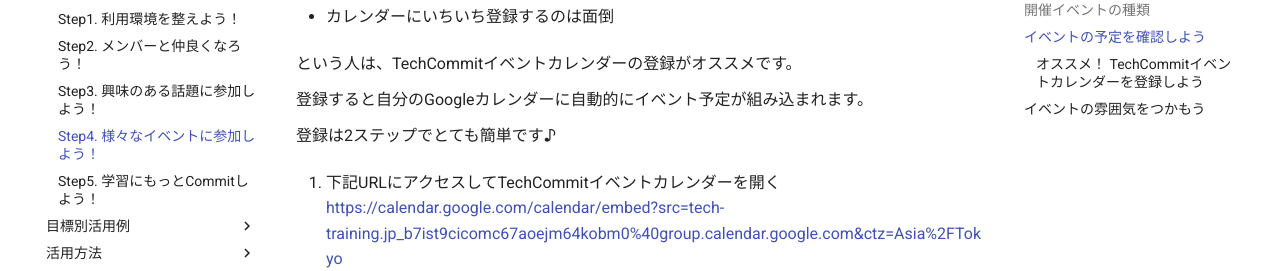
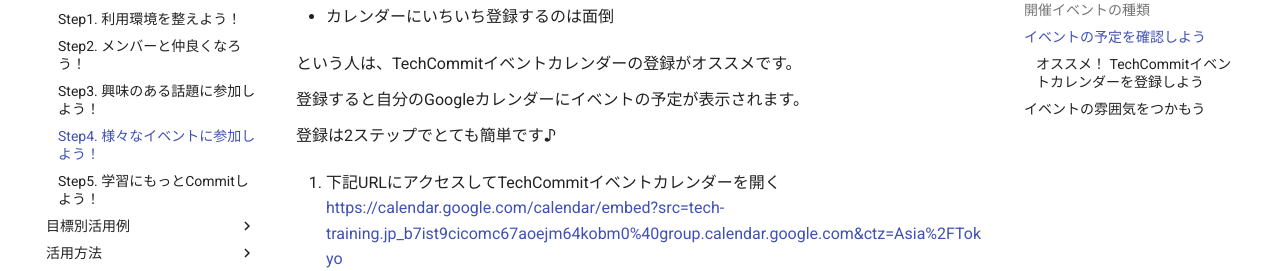
Before and after one commit to tech-training/tech-commit-doc, an MkDocs documentation site: the page built from docs/tutorial/join-event.md, in a window 1280 px wide and 900 px high, scrolled down 2747 px. Shown: the part 170-441 px from the top of the window. Built offline with MkDocs 1.6.1 and Material for MkDocs 9.7.7, drawn with Linux system fonts in a browser that asks for light colours; comment, search, counter and statistics services are not loaded.

Commit message:
文章の微修正

```diff
--- a/docs/tutorial/join-event.md
+++ b/docs/tutorial/join-event.md
@@ -52,7 +52,7 @@
 - カレンダーにいちいち登録するのは面倒
 
 という人は、TechCommitイベントカレンダーの登録がオススメです。
-登録すると自分のGoogleカレンダーに自動的にイベント予定が組み込まれます。
+登録すると自分のGoogleカレンダーにイベントの予定が表示されます。
 登録は2ステップでとても簡単です♪
 
 1. 下記URLにアクセスしてTechCommitイベントカレンダーを開く
```
